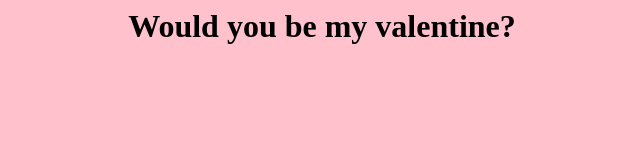
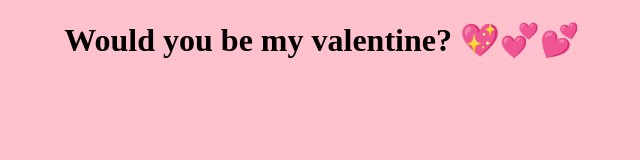
Before and after one commit to alistairmchua/vayintine.github.io, a plain HTML site: page index.html in a window 1280 px wide. Shown: the whole page, without its empty margins (318-958 px from the left). Drawn offline with Linux system fonts and the light colour scheme.

Commit message:
Update index.html

```diff
--- a/index.html
+++ b/index.html
@@ -2,6 +2,9 @@
 <style>
 body {
   background-color: #FFC1CC;
+  margin: 0;
+  display: flex;
+  justify-content: center;
   text-align: center;
 }
 </style>
@@ -10,5 +13,5 @@ body {
     <title>Be my valentine?</title>
 </head>
 <body>
-<h1>Would you be my valentine?</h1>
+<h1>Would you be my valentine? 💖💞💕 </h1>
 </body>
```
